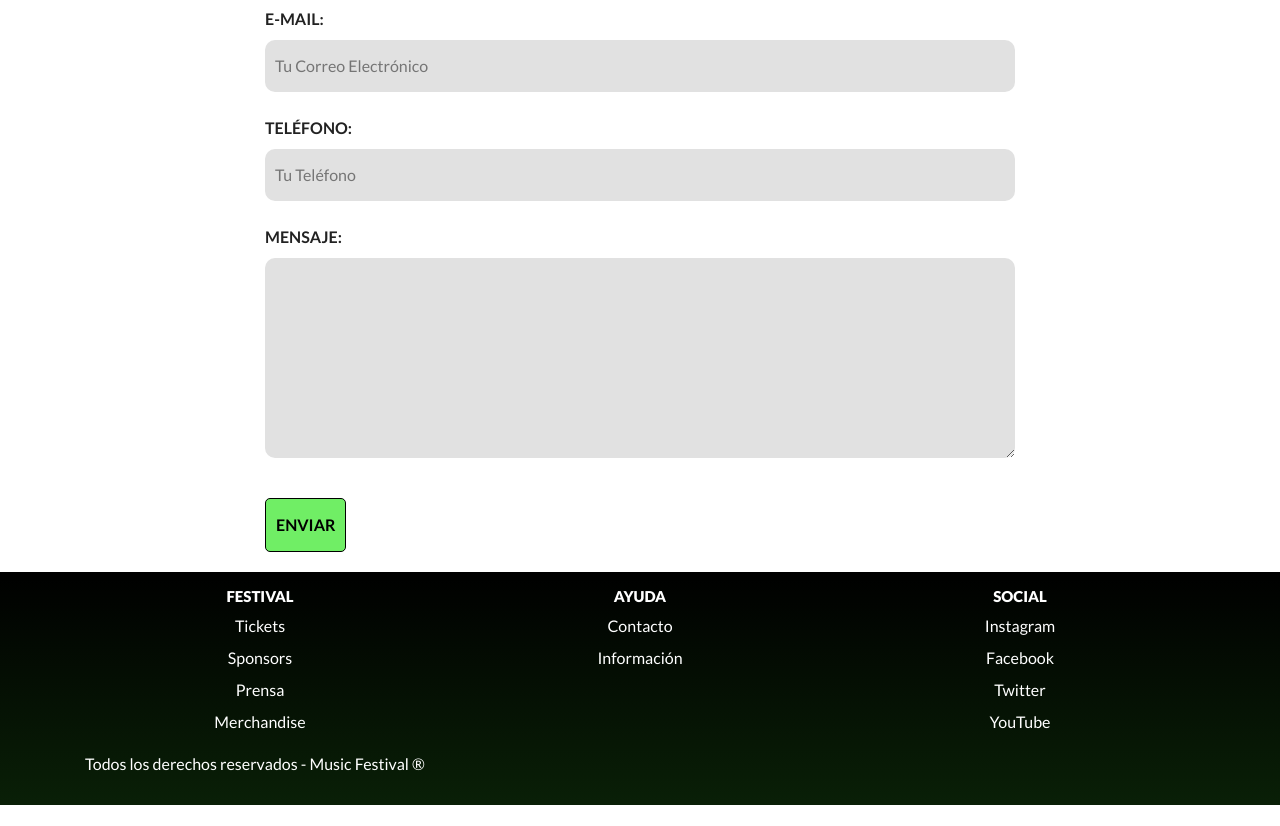
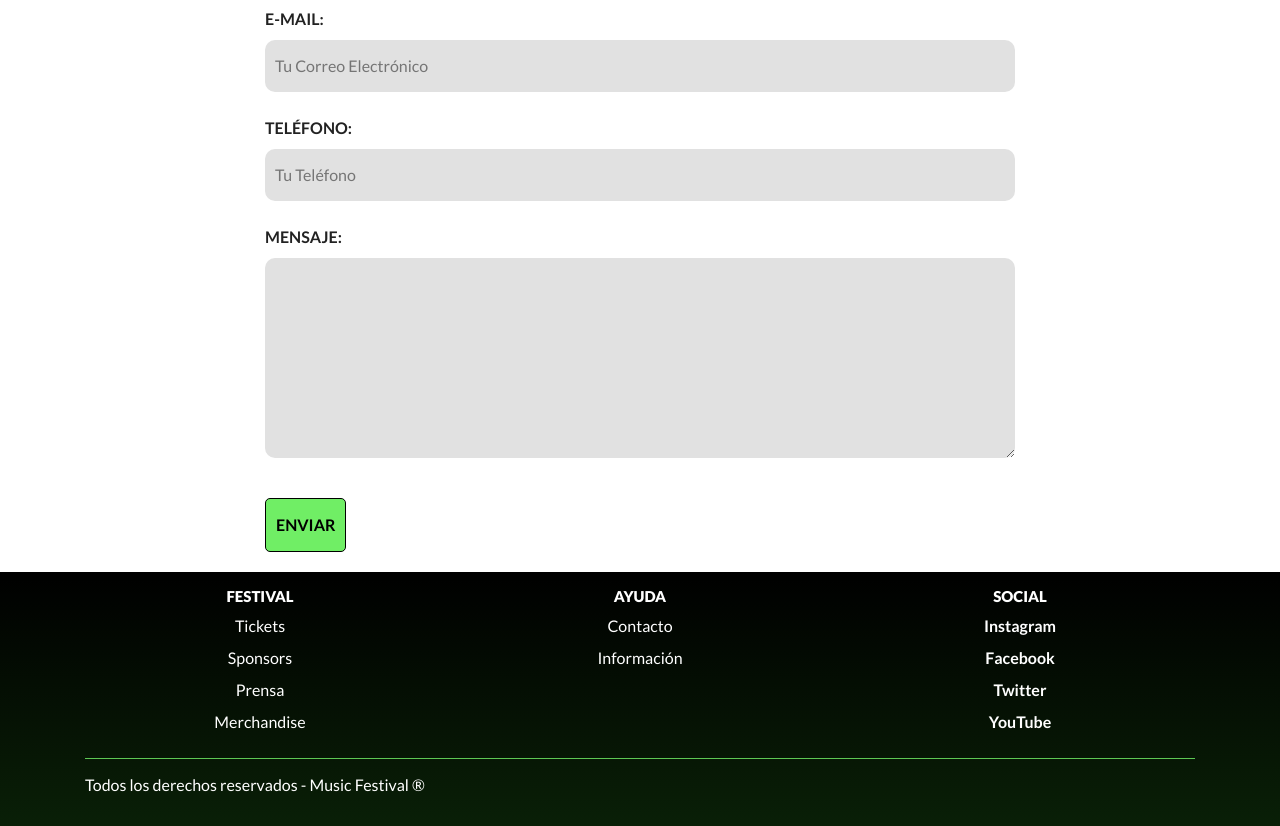
Before and after one commit to ammazzagattiagustin/Proyecto-MusicFestival, a website: page contacto.html in a window 1280 px wide. Shown: the part 333-1159 px from the top of the page. Before the commit the page ends 1138 px from the top, so only its background shows below. Drawn offline with nearby package versions, Linux system fonts and the light colour scheme.

Commit message:
modificacion tercera entrega

```diff
--- a/contacto.html
+++ b/contacto.html
@@ -4,7 +4,7 @@
 <head>
     <meta charset="UTF-8" />
     <meta name="viewport" content="width=device-width, initial-scale=1.0" />
-    <meta name="description" content="Festival de música electrónica que se realizará en Córdoba, Argentina, donde se presentarán los mejores DJs del mundo" />
+    <meta name="description" content="Tickets disponibles en la página o comunicándose al 0800-888-0054, horario de atención de 8 a 17hs" />
     <meta name="keywords" content="MUSICA, FESTIVAL, MUSIC, CORDOBA, ARGENTINA, ELECTRONICA, DJ, EVENTO, FEBRERO" />
     <title>Festival de Música</title>
     <link href="https://fonts.googleapis.com/css2?family=Lato:wght@300;400;700;900&display=swap" rel="stylesheet" />
@@ -97,14 +97,24 @@
                 <div class="col-4 text-footer">
                     <h4>Social</h4>
                     <div class="footer-items d-flex flex-column">
-                        <a href="#">Instagram</a>
-                        <a href="#">Facebook</a>
-                        <a href="#">Twitter</a>
-                        <a href="#">YouTube</a>
+                        <ul>
+                            <li>
+                                <a href="#">Instagram</a>
+                            </li>
+                            <li>
+                                <a href="#">Facebook</a>
+                            </li>
+                            <li>
+                                <a href="#">Twitter</a>
+                            </li>
+                            <li>
+                                <a href="#">YouTube</a>
+                            </li>
+                        </ul>
                     </div>
                 </div>
             </div>
-            <p></p>Todos los derechos reservados - Music Festival &reg;</p>
+            <p class="footer-line"></p>Todos los derechos reservados - Music Festival &reg;</p>
         </div>
     </footer>
 
--- a/css/styles.css
+++ b/css/styles.css
@@ -102,7 +102,7 @@ ul li a {
 }
 
 .date {
-    margin-right: 15rem;
+    margin-right: 13rem;
 }
 
 i.icons {
@@ -163,6 +163,14 @@ i.icons {
     font-size: 1.8rem;
 }
 
+.tickcounter {
+    width: 20;
+    height: 20rem;
+    margin: auto;
+    position: relative;
+    padding-bottom: 10%;
+}
+
 
 /** Footer **/
 
@@ -173,6 +181,15 @@ i.icons {
 
 .footer-items a {
     color: white;
+}
+
+.footer-line::before {
+    content: "";
+    display: block;
+    width: 100%;
+    height: 0.1rem;
+    background-color: rgba(112, 238, 101, 0.822);
+    margin-top: 1rem;
 }
 
 
```
Also changed, not shown: historia.html (+16 -6 lines), index.html (+17 -7 lines), line-up.html (+16 -6 lines), merchandise.html (+16 -6 lines).
